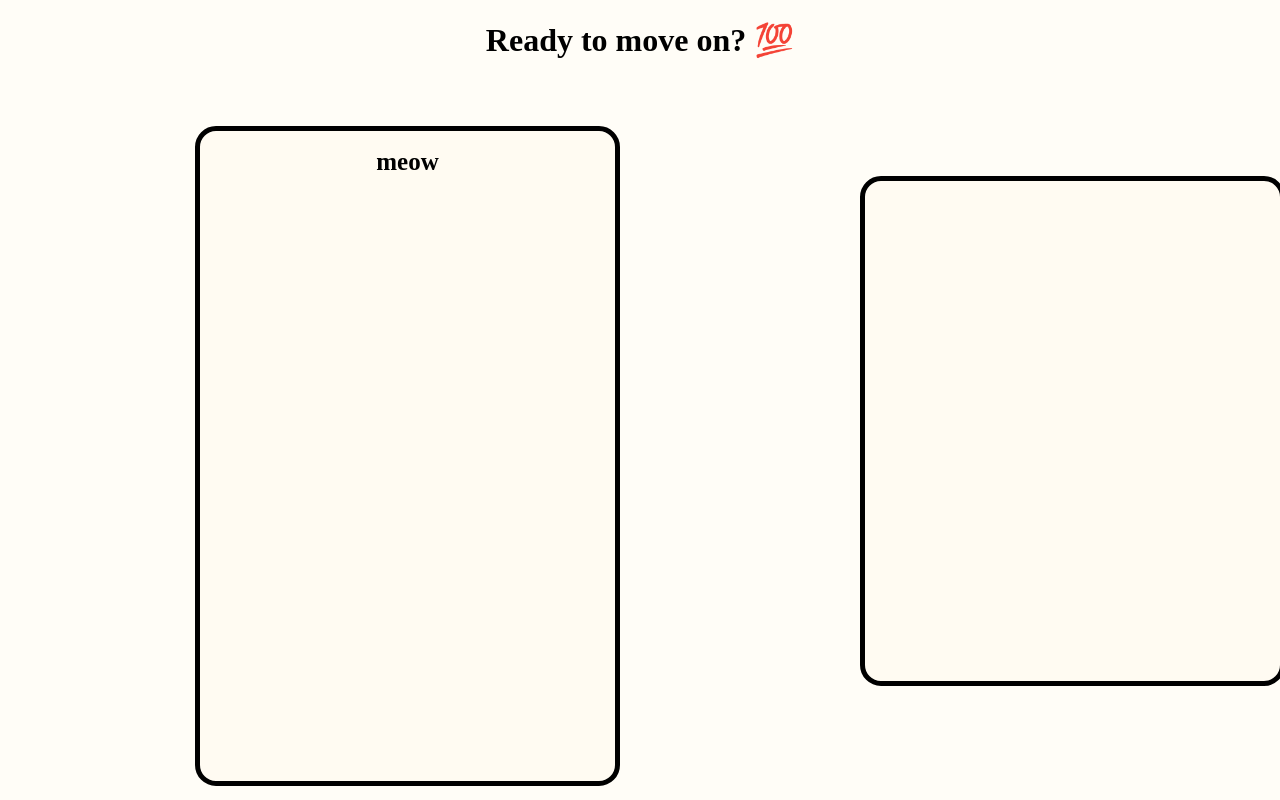
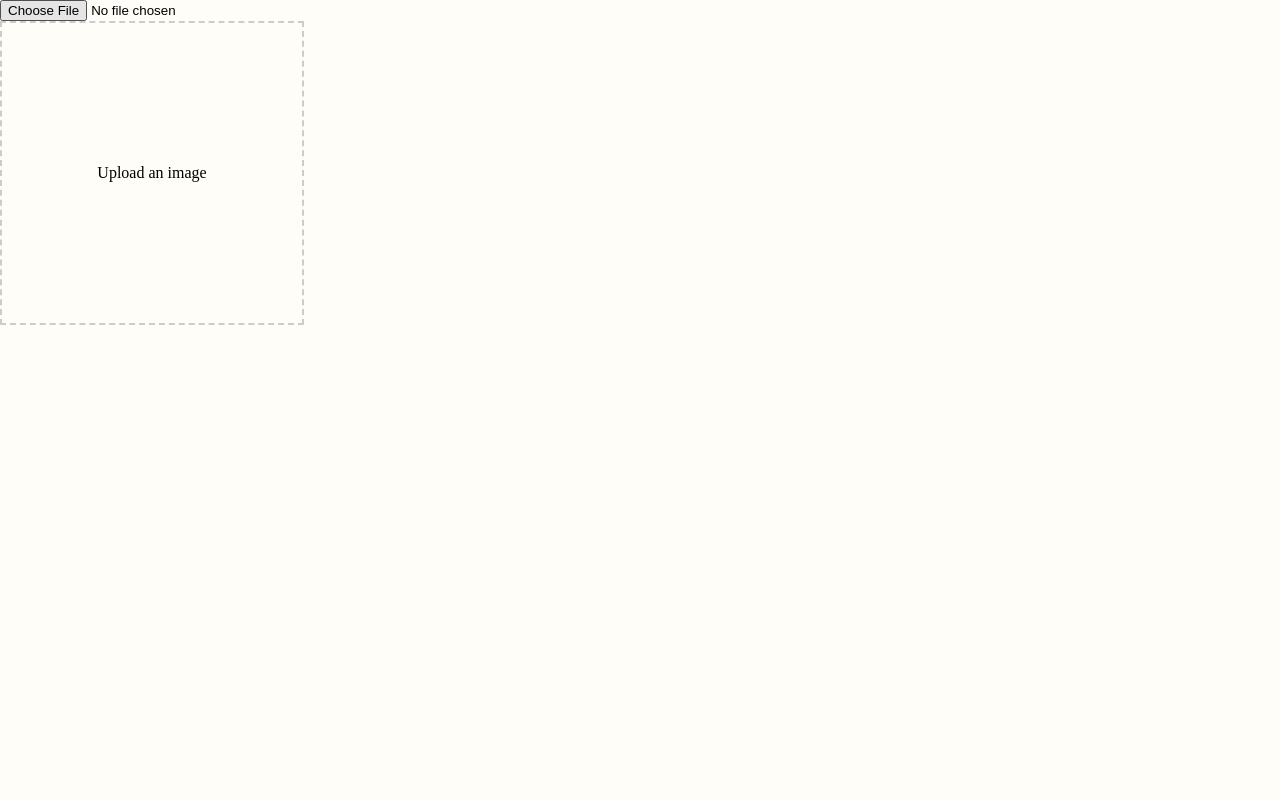
Before and after one commit to ja9-z/hoos-thrifty, a React (Create React App) app: page /seller in a window 1280 px wide. Built offline with nearby package versions, Linux system fonts and the light colour scheme.

Commit message:
picture adding in seller screen

```diff
--- a/src/pages/SellerScreen.js
+++ b/src/pages/SellerScreen.js
@@ -1,16 +1,40 @@
 import "./SellerScreen.css"
-export default function SellerScreen(){
-    return(
-        <div class = "main">
-            <h1 class = "container-header">Ready to move on? 💯</h1>
-            <div class = "container">
-            <div class = "personal-info">
-                <h1 class = "info-header">meow</h1>
-            </div>
-            <div class = "prompts">
-                <h1 class = "prompts-header"></h1>
-            </div>
-            </div>
-        </div>
-    )
+import React, { useState } from "react";
+
+function SellerScreen() {
+  const [image, setImage] = useState(null); // Store the image URL
+
+  const handleImageChange = (event) => {
+    const file = event.target.files[0]; // Get the selected file
+    if (file) {
+      const reader = new FileReader();
+      reader.onloadend = () => {
+        setImage(reader.result); // Set the image URL in the state
+      };
+      reader.readAsDataURL(file); // Convert image to base64 URL
+    }
+  };
+
+  return (
+    <div>
+      <input type="file" onChange={handleImageChange} accept="image/*" />
+      <div
+        style={{
+          width: "300px", // Set the box width
+          height: "300px", // Set the box height
+          border: "2px dashed #ccc", // Add a dashed border to the box
+          display: "flex",
+          alignItems: "center",
+          justifyContent: "center",
+          backgroundImage: image ? `url(${image})` : "none",
+          backgroundSize: "cover",
+          backgroundPosition: "center",
+        }}
+      >
+        {!image && <span>Upload an image</span>} {/* Placeholder text */}
+      </div>
+    </div>
+  );
 }
+
+export default SellerScreen
```
